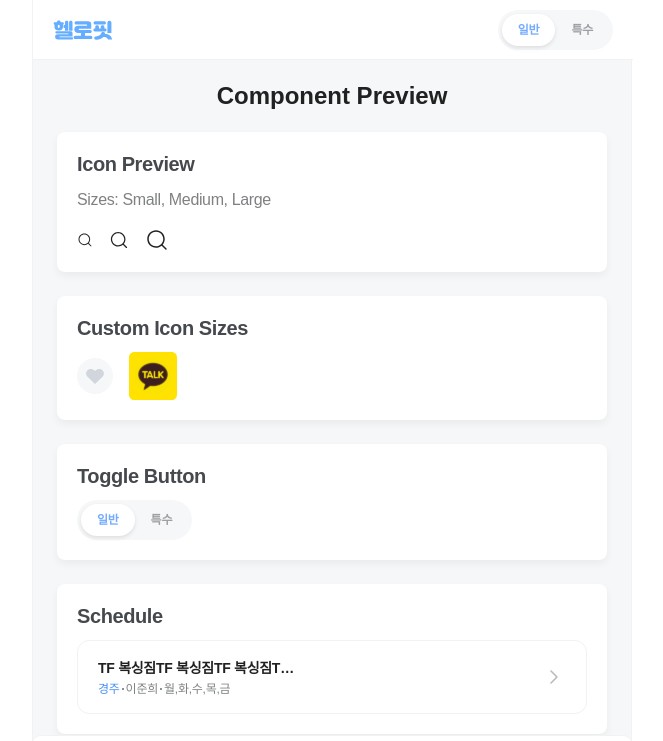
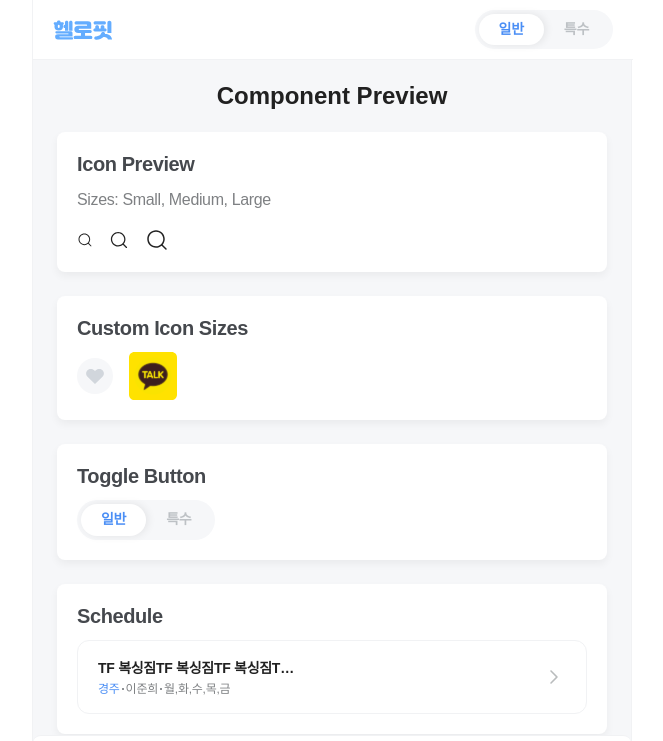
Before and after one commit to HELLO-FIT/FE_HELLO-FIT, a Next.js app: page /preview in a window 1280 px wide. Shown: the top 741 px of the page, without its empty margins (308-971 px from the left). Built offline with nearby package versions, Linux system fonts and the light colour scheme; a web font is replaced by a local one.

Commit message:
Design: ToggleButton, Tooltip 위치 조정

```diff
--- a/src/components/ToggleButton/ToggleButton.module.scss
+++ b/src/components/ToggleButton/ToggleButton.module.scss
@@ -4,18 +4,18 @@
   display: flex;
   align-items: center;
   background-color: $gray10;
-  border-radius: 20px;
+  border-radius: 100px;
   padding: 4px;
   width: fit-content;
 }
 
 .toggleOption {
-  @include C12B;
-  color: $gray50;
+  @include T14B;
+  color: $gray40;
   background: none;
   border: none;
-  padding: 8px 16px;
-  border-radius: 16px;
+  padding: 4px 20px;
+  border-radius: 100px;
   cursor: pointer;
   transition:
     color 0.2s,
@@ -23,8 +23,8 @@
 
   &.active {
     background-color: $white;
-    color: $blue50;
-    box-shadow: 0 2px 4px rgba(0, 0, 0, 0.1);
+    color: $blue60;
+    box-shadow: 2px 0px 8px 0px rgba(0, 0, 0, 0.08);
   }
 
   &.specialActive {
--- a/src/components/Tooltip/Tooltip.module.scss
+++ b/src/components/Tooltip/Tooltip.module.scss
@@ -21,7 +21,7 @@
   visibility: visible;
   position: absolute;
   top: 150%;
-  right: 0;
+  right: -10px;
   white-space: nowrap;
   z-index: 1;
   pointer-events: none;
```
